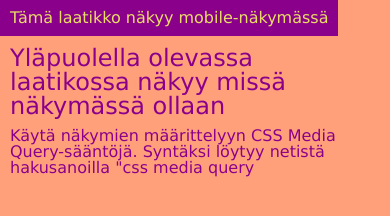
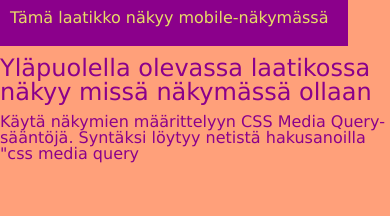
Before and after one commit to symfosium/05-media-query, a plain HTML site: page index.html in a window 390 px wide. Drawn offline with Linux system fonts and the light colour scheme.

Commit message:
Some changes

```diff
--- a/style.css
+++ b/style.css
@@ -6,7 +6,6 @@ html {
 
 body {
    font-family: "Verdana", sans-serif;
-   padding: 1rem;
    background-color: lightsalmon;
    color: darkmagenta;
 }
@@ -27,7 +26,7 @@ h1 {
 .mobile {
    background-color: darkmagenta;
    color: #e8db66;
-   padding: 1rem;
+   padding: 2rem;
    display: inline-block;
    margin: -1rem 0 1rem -1rem;
 }
```
